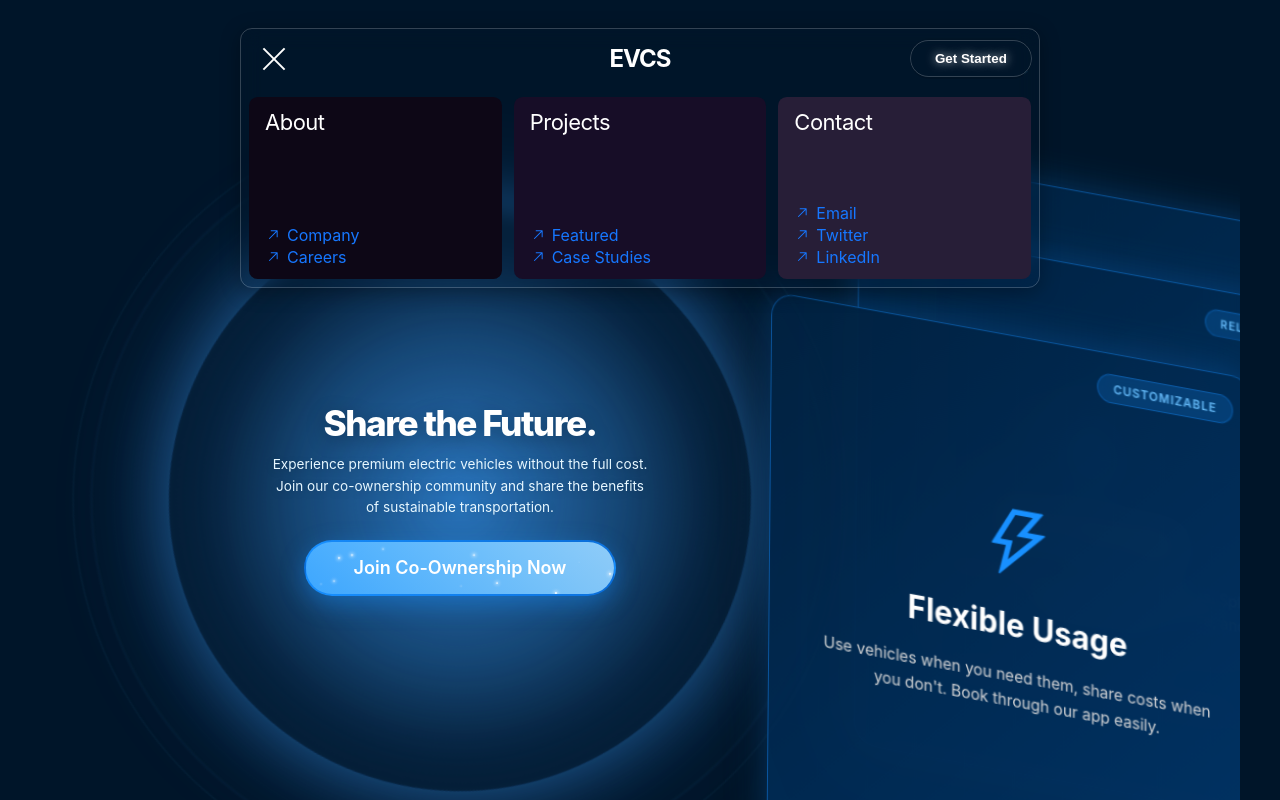
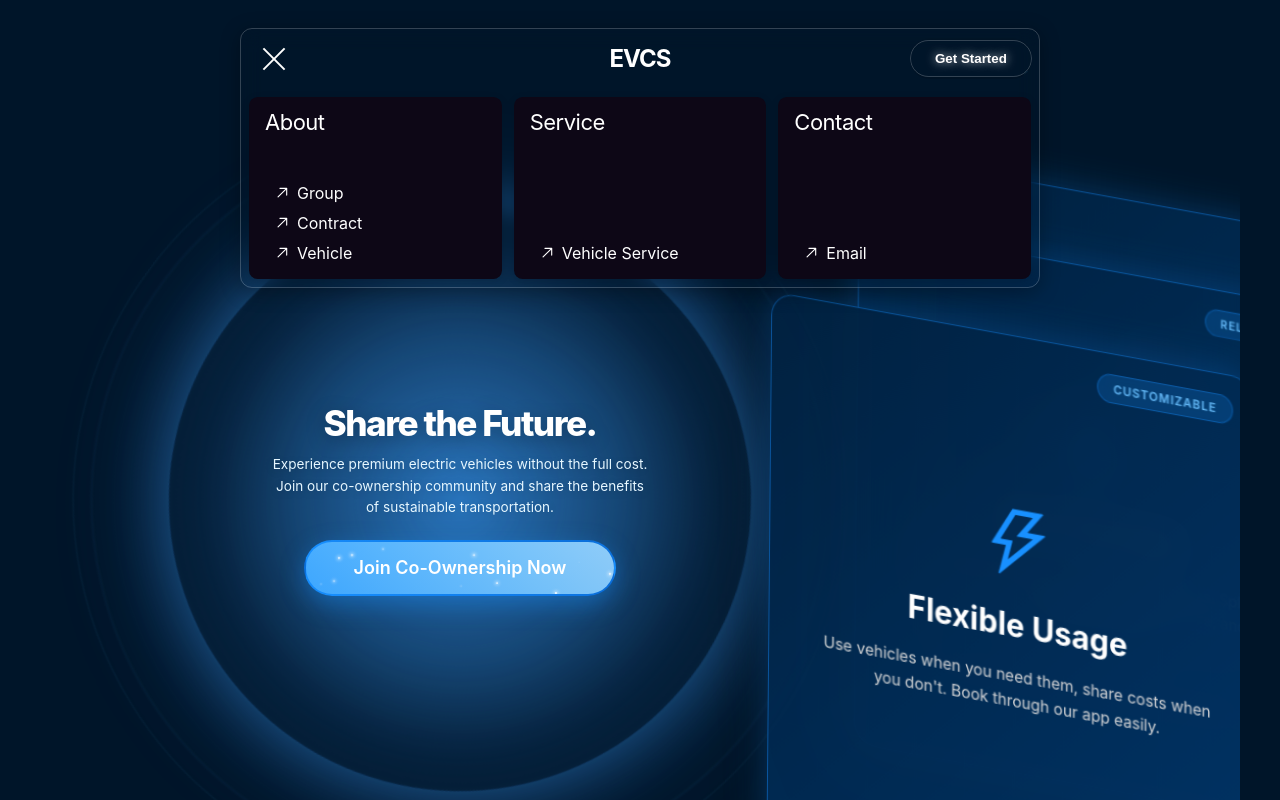
Before and after one commit to fogit-hd/SWP391_Project, a React (Vite) app in the folder FE/SWP391_FE/: page / in a window 1280 px wide. Both pictures are taken after a click on the button 273 px from the left and 58 px from the top of the page. Shown: the top 800 px of the page. Built offline with nearby package versions, Linux system fonts and the light colour scheme.

Commit message:
Fix route path for MyGroup and enhance CardNav component with clickable links; improve CSS transitions and hover effects

```diff
--- a/FE/SWP391_FE/src/App.jsx
+++ b/FE/SWP391_FE/src/App.jsx
@@ -141,7 +141,7 @@ function App() {
       ),
     },
     {
-      path: "/view-myGroup",
+      path: "/view-mygroup",
       element: (
         <ProtectedRoute roleId={3}>
           <MyGroup />
--- a/FE/SWP391_FE/src/components/animated/CardNav.css
+++ b/FE/SWP391_FE/src/components/animated/CardNav.css
@@ -153,12 +153,25 @@
   padding: 12px 16px;
   gap: 8px;
   user-select: none;
+  transition: all 0.3s cubic-bezier(0.4, 0, 0.2, 1);
+  box-shadow: 0 2px 8px rgba(0, 0, 0, 0.1);
+}
+
+.nav-card:hover {
+  transform: translateY(-4px);
+  box-shadow: 0 8px 24px rgba(0, 0, 0, 0.2);
 }
 
 .nav-card-label {
   font-weight: 400;
   font-size: 22px;
   letter-spacing: -0.5px;
+  transition: all 0.3s cubic-bezier(0.4, 0, 0.2, 1);
+}
+
+.nav-card:hover .nav-card-label {
+  letter-spacing: 0.5px;
+  transform: translateX(2px);
 }
 
 .nav-card-links {
@@ -172,14 +185,43 @@
   font-size: 16px;
   cursor: pointer;
   text-decoration: none;
-  transition: opacity 0.3s ease;
   display: inline-flex;
   align-items: center;
   gap: 6px;
+  position: relative;
+  padding: 4px 8px;
+  border-radius: 6px;
+  transition: all 0.3s cubic-bezier(0.4, 0, 0.2, 1);
+  color: inherit;
+}
+
+.nav-card-link::before {
+  content: '';
+  position: absolute;
+  left: 0;
+  bottom: 2px;
+  width: 0;
+  height: 2px;
+  background: currentColor;
+  transition: width 0.3s cubic-bezier(0.4, 0, 0.2, 1);
 }
 
 .nav-card-link:hover {
-  opacity: 0.75;
+  transform: translateX(4px);
+  background: rgba(255, 255, 255, 0.1);
+}
+
+.nav-card-link:hover::before {
+  width: calc(100% - 16px);
+}
+
+.nav-card-link-icon {
+  transition: all 0.3s cubic-bezier(0.4, 0, 0.2, 1);
+  font-size: 18px;
+}
+
+.nav-card-link:hover .nav-card-link-icon {
+  transform: rotate(45deg) scale(1.2);
 }
 
 @media (max-width: 768px) {
--- a/FE/SWP391_FE/src/components/animated/CardNav.jsx
+++ b/FE/SWP391_FE/src/components/animated/CardNav.jsx
@@ -227,7 +227,34 @@ const CardNav = ({
             >
               <div className="nav-card-label">{item.label}</div>
               <div className="nav-card-links">
-                {item.links?.map((lnk, i) => (
+                {item.links?.map((lnk, i) => {
+                  // If onClick is provided, render as clickable div
+                  if (lnk.onClick) {
+                    return (
+                      <div
+                        key={`${lnk.label}-${i}`}
+                        className="nav-card-link"
+                        onClick={lnk.onClick}
+                        aria-label={lnk.ariaLabel}
+                        style={{ cursor: "pointer" }}
+                        role="button"
+                        tabIndex={0}
+                        onKeyDown={(e) => {
+                          if (e.key === "Enter" || e.key === " ") {
+                            lnk.onClick();
+                          }
+                        }}
+                      >
+                        <GoArrowUpRight
+                          className="nav-card-link-icon"
+                          aria-hidden="true"
+                        />
+                        {lnk.label}
+                      </div>
+                    );
+                  }
+                  // Otherwise render as normal anchor tag
+                  return (
                     <a
                       key={`${lnk.label}-${i}`}
                       className="nav-card-link"
@@ -240,7 +267,8 @@ const CardNav = ({
                       />
                       {lnk.label}
                     </a>
-                ))}
+                  );
+                })}
               </div>
             </div>
           ))}
--- a/FE/SWP391_FE/src/pages/home/index.jsx
+++ b/FE/SWP391_FE/src/pages/home/index.jsx
@@ -2,9 +2,7 @@ import React, { useState, useEffect } from "react";
 import {
   Button,
   Layout,
-  Menu,
   Avatar,
-  Dropdown,
   Typography,
   Row,
   Col,
@@ -14,7 +12,6 @@ import {
   Rate,
   Divider,
   Modal,
-  Descriptions,
   Spin,
   Tag,
 } from "antd";
@@ -148,7 +145,7 @@ const Homepage = () => {
     dispatch(logout());
 
     // Force re-render by updating auth key
-    setAuthKey(prev => prev + 1);
+    setAuthKey((prev) => prev + 1);
 
     // Show success message
     toast.success("Logged out successfully!");
@@ -584,27 +581,45 @@ const Homepage = () => {
       bgColor: "#0D0716",
       textColor: "#fff",
       links: [
-        { label: "Company", ariaLabel: "About Company" },
-        { label: "Careers", ariaLabel: "About Careers" },
+        {
+          key: "group",
+          label: "Group",
+          onClick: () => navigate("/view-mygroup"),
+        },
+        {
+          key: "contract",
+          label: "Contract",
+          onClick: () => navigate("/view-mycontract"),
+        },
+        {
+          key: "vehicle",
+          label: "Vehicle",
+          onClick: () => navigate("/view-myvehicle"),
+        },
       ],
     },
     {
-      label: "Projects",
-      bgColor: "#170D27",
+      label: "Service",
+      bgColor: "#0D0716",
       textColor: "#fff",
       links: [
-        { label: "Featured", ariaLabel: "Featured Projects" },
-        { label: "Case Studies", ariaLabel: "Project Case Studies" },
+        {
+          key: "Vehicle Service",
+          label: "Vehicle Service",
+          onClick: () => navigate("/view-myservice"),
+        },
       ],
     },
     {
       label: "Contact",
-      bgColor: "#271E37",
+      bgColor: "#0D0716",
       textColor: "#fff",
       links: [
-        { label: "Email", ariaLabel: "Email us" },
-        { label: "Twitter", ariaLabel: "Twitter" },
-        { label: "LinkedIn", ariaLabel: "LinkedIn" },
+        {
+          key: "email",
+          label: "Email",
+          onClick: () => navigate("contact-us"),
+        },
       ],
     },
   ];
@@ -634,7 +649,7 @@ const Homepage = () => {
         <div className="hero">
           <Orb
             orbCount={1}
-            colors={['#1890ff']}
+            colors={["#1890ff"]}
             blur={100}
             duration={30}
             className="hero-orb-background"
@@ -645,9 +660,9 @@ const Homepage = () => {
                   Share the Future.
                 </Title>
                 <Paragraph className="hero-paragraph">
-                  Experience premium electric vehicles without the full cost. Join
-                  our co-ownership community and share the benefits of sustainable
-                  transportation.
+                  Experience premium electric vehicles without the full cost.
+                  Join our co-ownership community and share the benefits of
+                  sustainable transportation.
                 </Paragraph>
                 <Link to="/view-mygroup">
                   <StarBorder type="primary" size="large" className="hero-cta">
@@ -676,7 +691,8 @@ const Homepage = () => {
                       Cost Savings
                     </Title>
                     <Paragraph className="feature-text-hero">
-                    Save up to 70% on electric vehicle costs. Split purchase costs, insurance, maintenance, and charging expenses.
+                      Save up to 70% on electric vehicle costs. Split purchase
+                      costs, insurance, maintenance, and charging expenses.
                     </Paragraph>
                   </SwapCard>
 
@@ -689,7 +705,8 @@ const Homepage = () => {
                       Premium Access
                     </Title>
                     <Paragraph className="feature-text-hero">
-                    Access top-tier electric vehicles and bikes. Drive Tesla, BMW, and other premium EVs.
+                      Access top-tier electric vehicles and bikes. Drive Tesla,
+                      BMW, and other premium EVs.
                     </Paragraph>
                   </SwapCard>
 
@@ -702,7 +719,8 @@ const Homepage = () => {
                       Flexible Usage
                     </Title>
                     <Paragraph className="feature-text-hero">
-                    Use vehicles when you need them, share costs when you don't. Book through our app easily.
+                      Use vehicles when you need them, share costs when you
+                      don't. Book through our app easily.
                     </Paragraph>
                   </SwapCard>
                 </CardSwap>
@@ -710,7 +728,6 @@ const Homepage = () => {
             </div>
           </Orb>
         </div>
-
 
         {/* Testimonials Section */}
         <FadeInSection>
@@ -755,8 +772,8 @@ const Homepage = () => {
                 Ready to Start Sharing?
               </Title>
               <Paragraph className="cta-paragraph">
-                Join our co-ownership community today and start saving on premium
-                electric vehicles.
+                Join our co-ownership community today and start saving on
+                premium electric vehicles.
               </Paragraph>
 
               <Link to="/view-mygroup">
```
Also changed, not shown: FE/SWP391_FE/src/components/animated/LightningCard.css (line endings or trailing spaces). Lines whose indentation alone changed are shown as unchanged.
